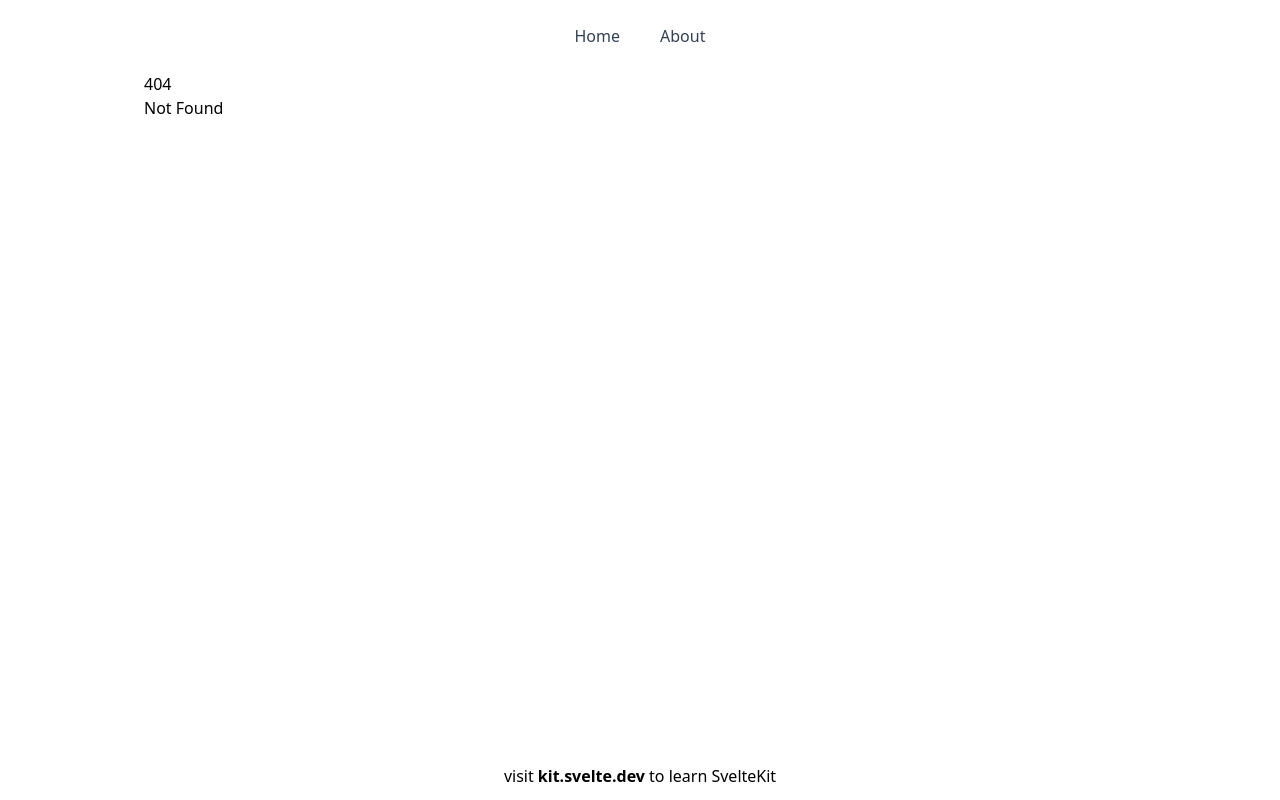
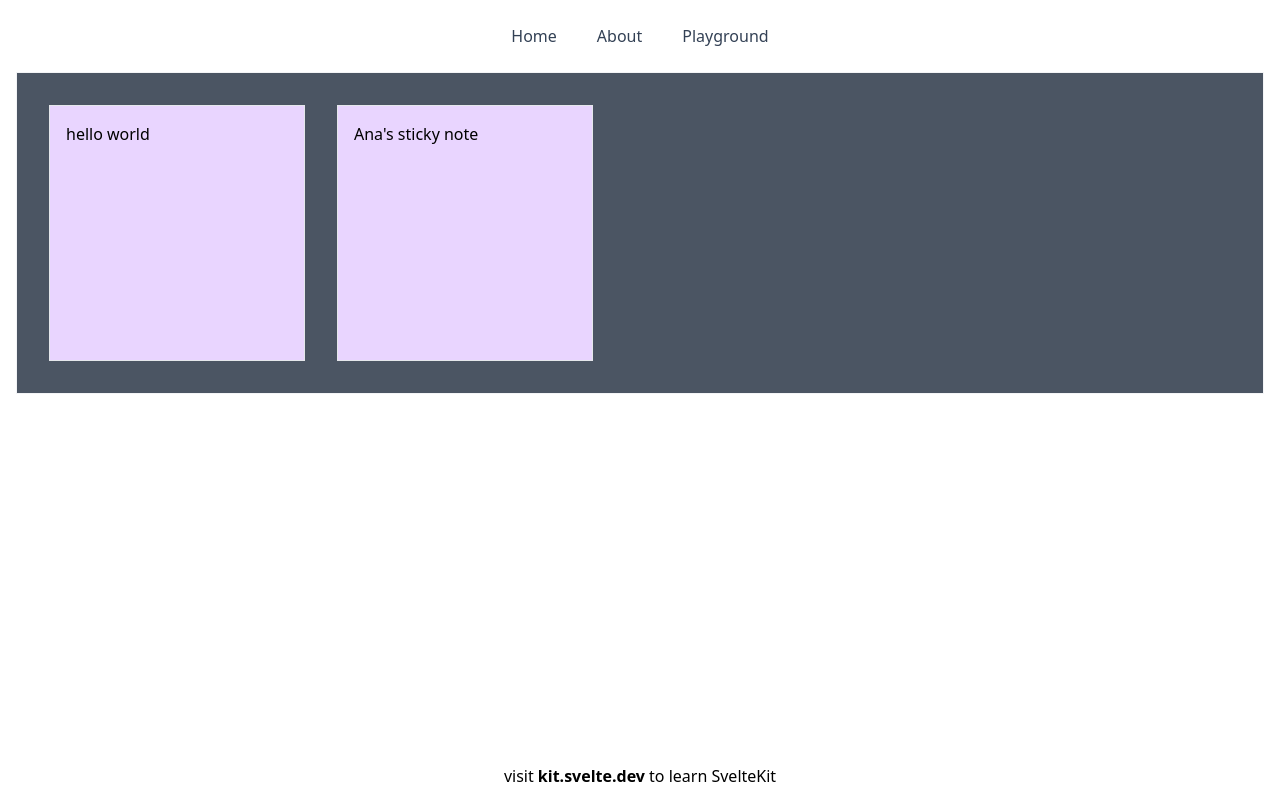
Before and after one commit to dejanvasic85/notes, a SvelteKit app: page /playground in a window 1280 px wide. Before the commit this address had no page. Built offline with nearby package versions, Linux system fonts and the light colour scheme.

Commit message:
Adding board card and layout

```diff
--- /dev/null
+++ b/src/Card.svelte
@@ -0,0 +1,7 @@
+<script lang="ts">
+	export let text: string;
+</script>
+
+<div class="flex w-64 h-64 border border-gray-200 p-4 bg-purple-200">
+	{@html text}
+</div>
--- a/src/routes/+layout.svelte
+++ b/src/routes/+layout.svelte
@@ -28,7 +28,6 @@
 		flex-direction: column;
 		padding: 1rem;
 		width: 100%;
-		max-width: 64rem;
 		margin: 0 auto;
 		box-sizing: border-box;
 	}
--- a/src/routes/+page.svelte
+++ b/src/routes/+page.svelte
@@ -17,10 +17,6 @@
 			</picture>
 		</span>
 	</h1>
-
-	<h2>
-		try editing <strong>src/routes/+page.svelte</strong>
-	</h2>
 </section>
 
 <style>
--- /dev/null
+++ b/src/routes/Board.svelte
@@ -0,0 +1,6 @@
+<script>
+</script>
+
+<div class="flex border border-gray-100 bg-gray-600 p-8 gap-8">
+	<slot />
+</div>
--- a/src/routes/Header.svelte
+++ b/src/routes/Header.svelte
@@ -14,5 +14,10 @@
 			href="/about"
 			aria-current={$page.url.pathname === '/about' ? 'page' : undefined}>About</a
 		>
+		<a
+			class="rounded-lg px-3 py-2 text-slate-700 font-medium hover:bg-slate-100 hover:text-slate-900"
+			href="/playground"
+			aria-current={$page.url.pathname === '/playground' ? 'page' : undefined}>Playground</a
+		>
 	</nav>
 </header>
--- a/src/routes/board/+page.svelte
+++ /dev/null
@@ -1,7 +0,0 @@
-<script>
-
-</script>
-
-<h1>
-  Your board
-</h1>
--- /dev/null
+++ b/src/routes/playground/+page.svelte
@@ -0,0 +1,9 @@
+<script>
+	import Board from '../Board.svelte';
+	import Card from '../../Card.svelte';
+</script>
+
+<Board>
+	<Card text="hello world" />
+	<Card text="Ana's sticky note" />
+</Board>
```
